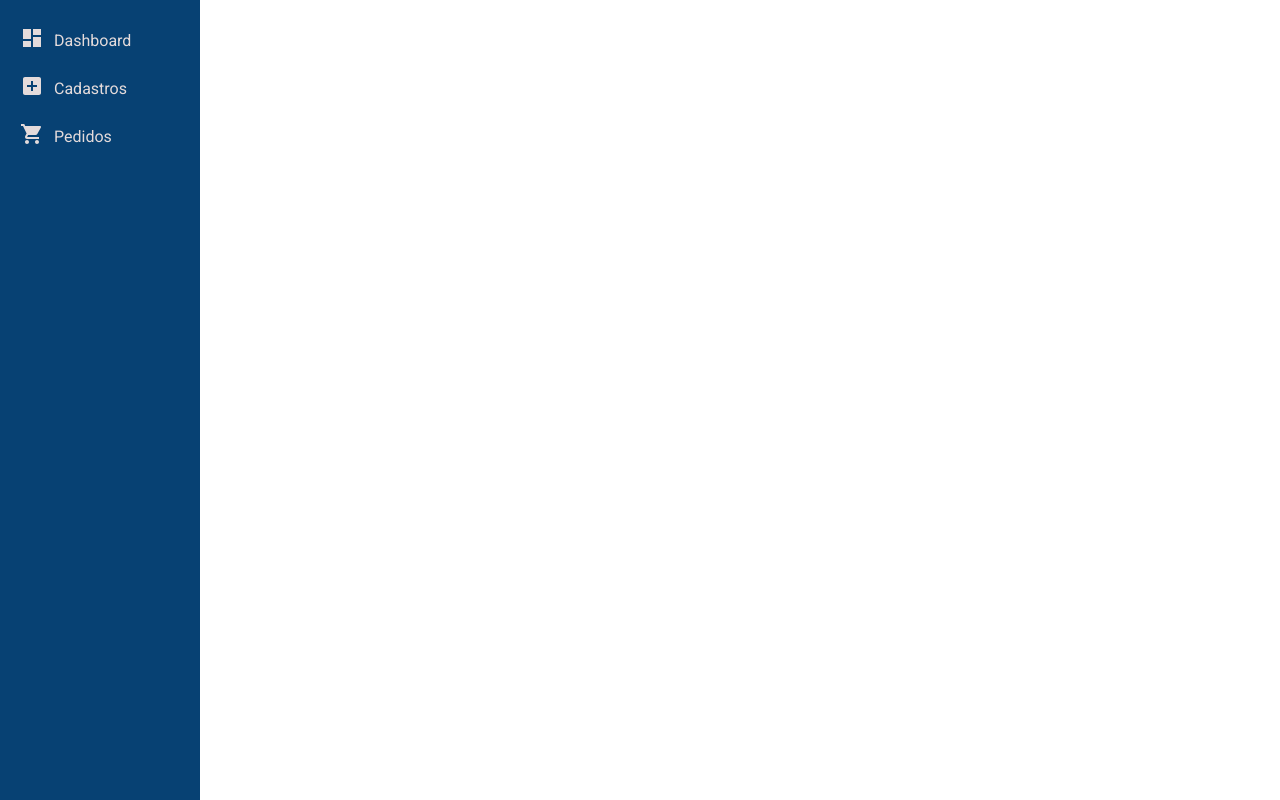
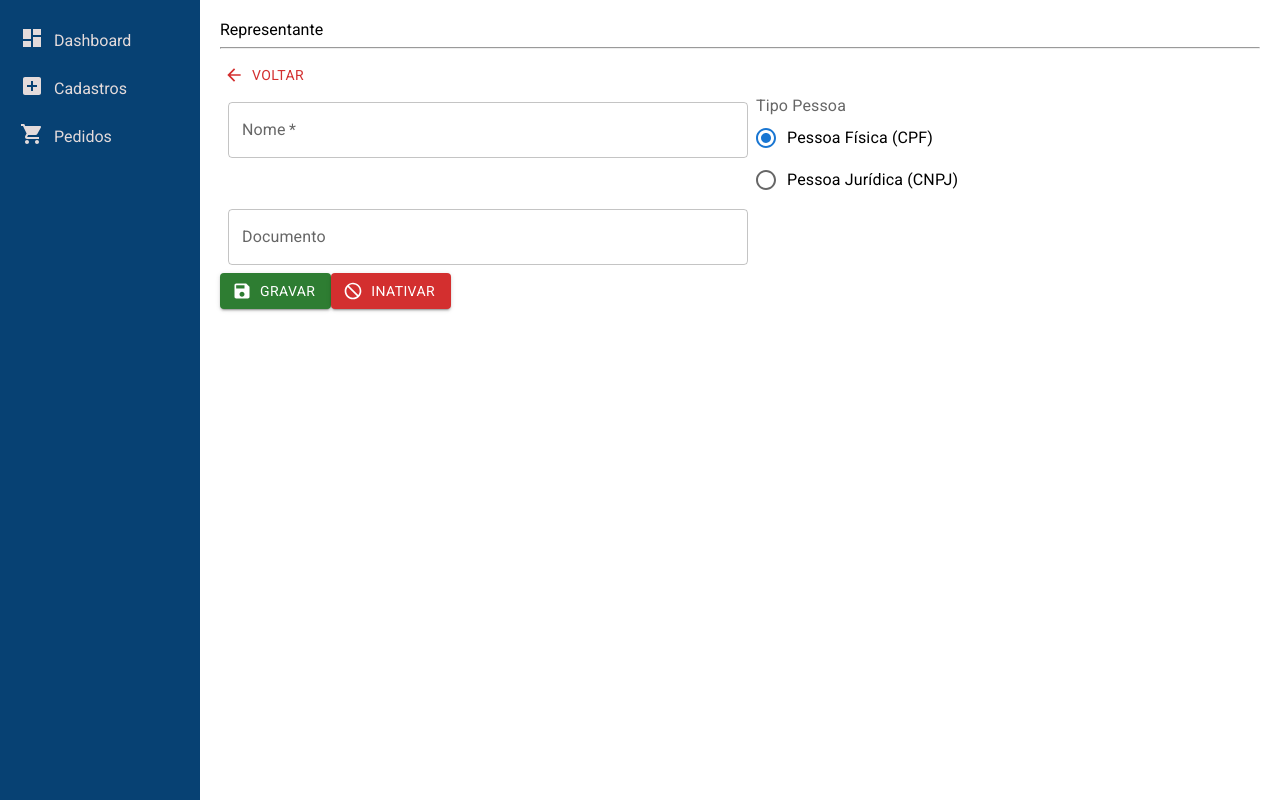
Before and after one commit to HenriqueOPeixoto/app-kodyak, a React (Vite) app in the folder frontend-kodyak/: page /cadastros/novo_representante in a window 1280 px wide. Built offline with nearby package versions, Linux system fonts and the light colour scheme; no server answers.

Commit message:
Commit inicial e ajuste dinamico do campo documento

```diff
--- a/frontend-kodyak/src/App.tsx
+++ b/frontend-kodyak/src/App.tsx
@@ -14,6 +14,7 @@ const Motoristas = lazy(() => import('./components/Cadastros/Motoristas'));
 const Usuarios = lazy(() => import('./components/Cadastros/Usuarios'));
 const FamiliaProdutos = lazy(() => import('./components/Cadastros/FamiliaProdutos'));
 const Produtos = lazy(() => import('./components/Cadastros/Produtos'));
+const Representantes = lazy(() => import('./components/Cadastros/Representantes'));
 
 const Pedidos = lazy(() => import('./components/Pedidos/Pedidos'));
 
@@ -36,6 +37,8 @@ function App() {
             <Route path='/cadastros/editar_familia_produtos/:id' element={<FamiliaProdutos />} />
             <Route path='/cadastros/novo_produto' element={<Produtos />} />
             <Route path='/cadastros/editar_produto/:id' element={<Produtos />} />
+            <Route path='/cadastros/novo_representante' element={<Representantes />} />
+            <Route path='/cadastros/editar_representante/:id' element={<Representantes />} />
 
             <Route path='/dashboard' element={<Dashboard />} />
 
--- a/frontend-kodyak/src/components/Cadastros/Representantes.tsx
+++ b/frontend-kodyak/src/components/Cadastros/Representantes.tsx
@@ -1,74 +1,271 @@
-import * as React from 'react';
-import Button from '@mui/material/Button';
-import Dialog from '@mui/material/Dialog';
-import ListItemText from '@mui/material/ListItemText';
-import ListItemButton from '@mui/material/ListItemButton';
-import List from '@mui/material/List';
-import Divider from '@mui/material/Divider';
-import AppBar from '@mui/material/AppBar';
-import Toolbar from '@mui/material/Toolbar';
-import IconButton from '@mui/material/IconButton';
-import Typography from '@mui/material/Typography';
-import CloseIcon from '@mui/icons-material/Close';
-import Slide from '@mui/material/Slide';
-import { TransitionProps } from '@mui/material/transitions';
+import { Box, Button, FormControl, FormControlLabel, FormLabel, Radio, RadioGroup, Snackbar, TextField } from "@mui/material"
+import { Link, useParams } from "react-router-dom"
+import { useEffect, useState } from "react";
 
-import Sidebar from '../Sidebar/Sidebar';
+import ArrowBackIcon from '@mui/icons-material/ArrowBack';
+import SaveIcon from '@mui/icons-material/Save';
+import { DoNotDisturb } from '@mui/icons-material';
+import axios from "axios";
 
-import './styles/Representantes.css'
+import DialogInativar from "./Dialogs/DialogInativar";
+import { PatternFormat } from "react-number-format";
 
-const Transition = React.forwardRef(function Transition(
-  props: TransitionProps & {
-    children: React.ReactElement<any>;
-  },
-  ref: React.Ref<unknown>,
-) {
-  return <Slide direction="up" ref={ref} {...props} />;
-});
+const backendBaseURL = import.meta.env.VITE_BACKEND_BASE_URL
 
-export default function Representantes() {
-  const [open, setOpen] = React.useState(false);
+export default function FamiliaProdutos() {
+  const { id } = useParams()
+  const [nome, setNome] = useState('')
+  const [tipoPessoa, setTipoPessoa] = useState('')
+  const [documento, setDocumento] = useState('')
+  const [telefone, setTelefone] = useState('')
+  const [email, setEmail] = useState('')
+  const [cep, setCep] = useState('')
+  const [logradouro, setLogradouro] = useState('')
+  const [numero, setNumero] = useState('')
+  const [bairro, setBairro] = useState('')
+  const [cidade, setCidade] = useState('')
+  const [estado, setEstado] = useState('')
+  const [banco, setBanco] = useState('')
+  const [conta, setConta] = useState('')
+  const [agencia, setAgencia] = useState('')
+  const [inativo, setInativo] = useState(false)
 
-  const handleClickOpen = () => {
-    setOpen(true);
+  const [dialogOpen, setDialogOpen] = useState(false)
+  const [snackOpen, setSnackOpen] = useState(false)
+
+  const [snackMessage, setSnackMessage] = useState('')
+
+  const [btnInativarText, setBtnInativarText] = useState('Inativar')
+
+  const handleTipoPessoaChange = (event: React.ChangeEvent<HTMLInputElement>) => {
+    setTipoPessoa(event.target.value)
+    setDocumento(documento.substring(0,11))
+  }
+
+  const format = tipoPessoa === 'J' ? '##.###.###/####-##' : '###.###.###-##';
+
+  useEffect(() => {
+    if (id) {
+      // Buscar dados da família de produtos
+      axios.get(`${backendBaseURL}/api/representantes/${id}`)
+        .then(response => {
+          console.log(response.data)
+          if (response.data.length > 0) { // Checar se response não é vazio
+            // response.data retorna um array, mas somente preciso do primeiro valor, pois getById só
+            // retorna um registro.
+            const {
+              nome,
+              tipo_pessoa,
+              documento,
+              telefone,
+              email,
+              cep,
+              logradouro,
+              numero,
+              bairro,
+              cidade,
+              estado,
+              banco,
+              conta,
+              agencia,
+              inativo
+            } = response.data[0]
+
+            setNome(nome)
+            setTipoPessoa(tipo_pessoa)
+            setDocumento(documento)
+            setTelefone(telefone)
+            setEmail(email)
+            setCep(cep)
+            setLogradouro(logradouro)
+            setNumero(numero)
+            setBairro(bairro)
+            setCidade(cidade)
+            setEstado(estado)
+            setBanco(banco)
+            setConta(conta)
+            setAgencia(agencia)
+            setInativo(inativo)
+          }
+        })
+        .catch(error => {
+          console.log('Não foi possível carregar dados do representante: ', error)
+        })
+    }
+  }, [id])
+
+  const handleSubmit = () => {
+    const formData = {
+      nome,
+      tipo_pessoa: tipoPessoa,
+      documento,
+      telefone,
+      email,
+      cep,
+      logradouro,
+      numero,
+      bairro,
+      cidade,
+      estado,
+      banco,
+      conta,
+      agencia,
+      inativo
+    }
+
+    if (id) {
+      axios.put(`${backendBaseURL}/api/representantes/${id}`, formData)
+        .then(() => {
+          handleAbrirSnack('Representante atualizada com sucesso!')
+        })
+        .catch(() => {
+          handleAbrirSnack('Ocorreu um erro ao atualizar o representante.')
+        })
+    } else {
+      axios.post(`${backendBaseURL}/api/representantes/`, formData)
+        .then(() => {
+          handleAbrirSnack('Representante cadastrada com sucesso.')
+
+          setNome('')
+          setNome('')
+          setTipoPessoa('')
+          setDocumento('')
+          setTelefone('')
+          setEmail('')
+          setCep('')
+          setLogradouro('')
+          setNumero('')
+          setBairro('')
+          setCidade('')
+          setEstado('')
+          setBanco('')
+          setConta('')
+          setAgencia('')
+          setInativo(false)
+        })
+        .catch(() => {
+          handleAbrirSnack('Não foi possível cadastrar o representante.')
+        })
+
+    }
+
+  }
+
+  const handleAbrirDialogInativar = () => {
+    setDialogOpen(true)
+  }
+
+  const handleFecharDialogInativar = () => {
+    setDialogOpen(false)
+  }
+
+  const handleAbrirSnack = (message: string) => {
+    setSnackMessage(message)
+    setSnackOpen(true)
+  }
+
+  const handleFecharSnack = () => {
+    setSnackOpen(false)
+  }
+
+  const handleConfirmarDialogInativar = () => {
+    const newInativo = !inativo; // Toggle inativo status
+    axios.patch(`${backendBaseURL}/api/representantes/${id}/alterarStatus`, { inativo: newInativo })
+      .then(response => {
+        handleAbrirSnack(response.data);
+        setInativo(newInativo);
+        //setBtnInativarText(newInativo ? 'Ativar' : 'Inativar'); Não é necessário, o useEffect atualiza automático
+        setDialogOpen(false);
+      })
+      .catch(error => {
+        console.error('Ocorreu um erro ao inativar o representante: ', error);
+        handleAbrirSnack('Ocorreu um erro ao inativar o representante.');
+      });
   };
 
-  const handleClose = () => {
-    setOpen(false);
-  };
+  useEffect(() => {
+    if (inativo) {
+      setBtnInativarText('Ativar')
+    } else {
+      setBtnInativarText('Inativar')
+    }
+  }, [inativo])
 
   return (
-    <React.Fragment>
-      <Button variant="outlined" onClick={handleClickOpen}>
-        Incluir
-      </Button>
-      <Dialog
-        fullScreen
-        open={open}
-        onClose={handleClose}
-        TransitionComponent={Transition}
-      >
-        <AppBar sx={{ backgroundColor: '#074173', position: 'relative' }}>
-          <Toolbar>
-            <IconButton
-              edge="start"
-              color="inherit"
-              onClick={handleClose}
-              aria-label="close"
-            >
-              <CloseIcon />
-            </IconButton>
-            <Typography sx={{ ml: 2, flex: 1 }} variant="h6" component="div">
-              Representantes
-            </Typography>
-            <Button autoFocus color="inherit" onClick={handleClose}>
-              Salvar
-            </Button>
-          </Toolbar>
-        </AppBar>
-        <div className='SidebarRepresentante'>Teste</div>
-        <div className='MainRepresentante'>Teste</div>
-      </Dialog>
-    </React.Fragment>
-  );
+    <Box
+      component="form"
+      sx={{
+        '& .MuiTextField-root': { m: 1, width: '50%' },
+      }}
+      noValidate
+      autoComplete="off"
+    >
+      <div className="Title">
+        Representante
+        <hr />
+      </div>
+      <Link to='/cadastros'>
+        <Button startIcon={<ArrowBackIcon />} color='error'>Voltar</Button>
+      </Link>
+      <div>
+        <TextField
+          required
+          id="txtNome"
+          label="Nome"
+          value={nome}
+          defaultValue=""
+          onChange={event => setNome(event.target.value)}
+        />
+
+        <FormControl>
+          <FormLabel id="tipo-pessoa-radio-label">Tipo Pessoa</FormLabel>
+          <RadioGroup
+            aria-labelledby="tipo-pessoa-radio-buttons-group-label"
+            defaultValue="F"
+            name="tipo-pessoa-radio-buttons-group"
+            onChange={handleTipoPessoaChange}
+          >
+            <FormControlLabel value="F" control={<Radio />} label="Pessoa Física (CPF)" />
+            <FormControlLabel value="J" control={<Radio />} label="Pessoa Jurídica (CNPJ)" />
+          </RadioGroup>
+        </FormControl>
+
+        <PatternFormat
+          id="txtDocumento"
+          label="Documento"
+          value={documento}
+          customInput={TextField}
+          format={format}
+          mask="_"
+          onValueChange={(values) => {
+            const floatValue = values.floatValue;
+            setDocumento(floatValue !== undefined ? floatValue.toString() : '');
+          }}
+
+        />
+
+      </div>
+      <div className='FormButtons'>
+        <Button startIcon={<SaveIcon />}
+          variant='contained'
+          color='success'
+          onClick={() => { handleSubmit() }}
+        >{id ? 'Atualizar' : 'Gravar'}</Button>
+        <Button startIcon={<DoNotDisturb />}
+          variant='contained'
+          color='error'
+          onClick={handleAbrirDialogInativar}>{btnInativarText}</Button>
+      </div>
+      <DialogInativar
+        open={dialogOpen}
+        handleClose={handleFecharDialogInativar}
+        handleConfirm={handleConfirmarDialogInativar} />
+      <Snackbar
+        open={snackOpen}
+        autoHideDuration={6000}
+        onClose={handleFecharSnack}
+        message={snackMessage}
+      />
+    </Box>
+  )
 }
```
